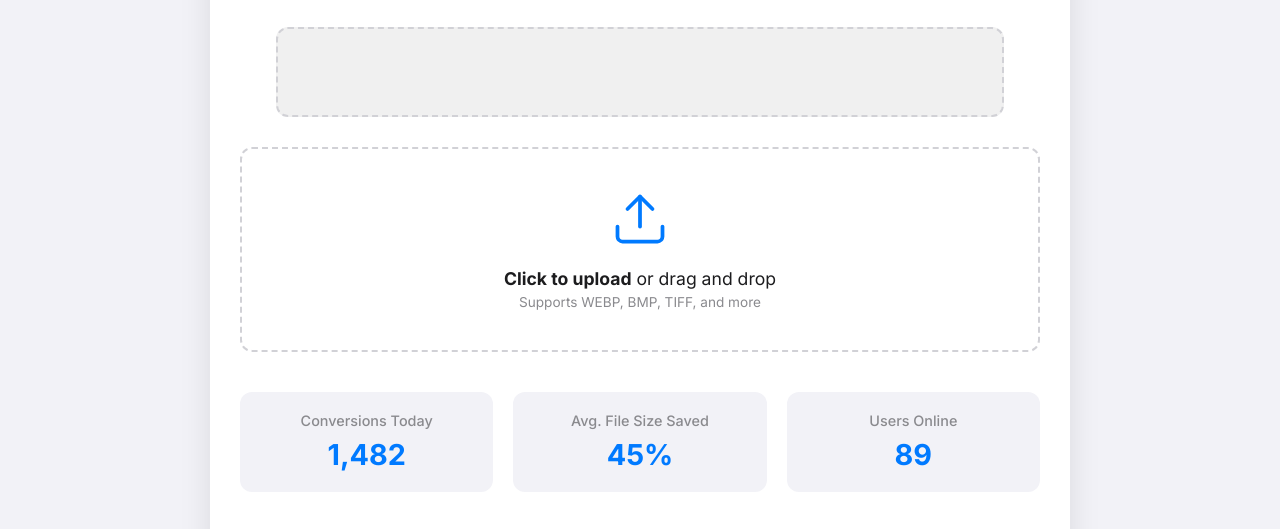
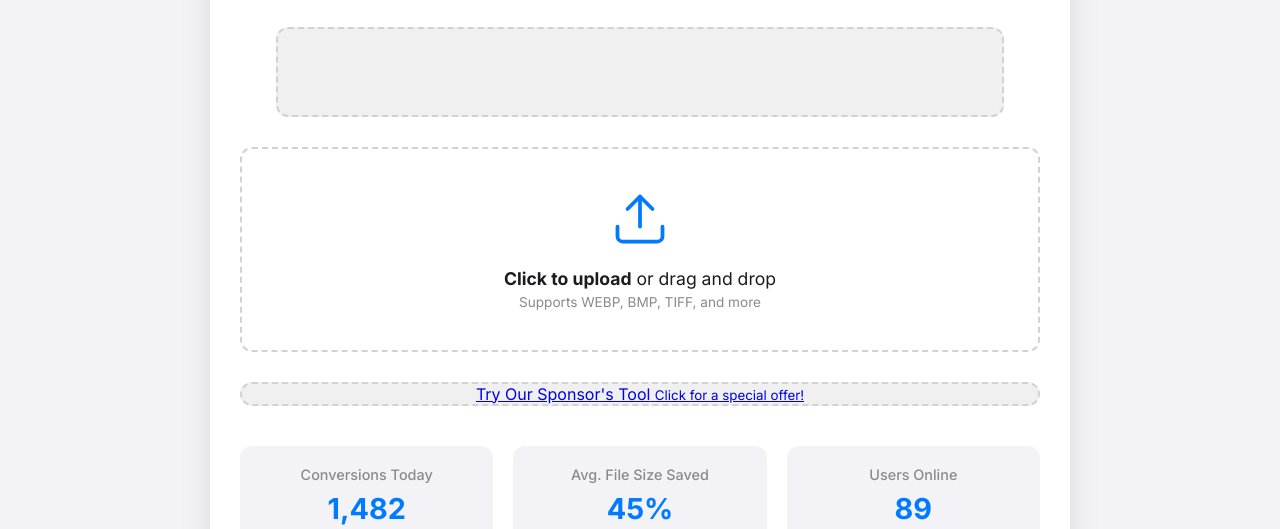
Before and after one commit to rkmatrial26-lang/image-converter, a plain HTML site: page index.html in a window 1280 px wide. Shown: the part 269-798 px from the top of the page. Drawn offline with Linux system fonts and the light colour scheme.

Commit message:
index.html

```diff
--- a/index.html
+++ b/index.html
@@ -77,6 +77,12 @@
                 </div>
             </div>
 
+            <div class="ad-placeholder ad-smartlink-banner">
+                <a href="https://www.revenuecpmgate.com/fcr44zjbxx?key=7c75a467eacaf805dcde7cb877f03180" target="_blank" class="smartlink-ad-btn">
+                    <span>Try Our Sponsor's Tool</span>
+                    <small>Click for a special offer!</small>
+                </a>
+            </div>
             <section class="dashboard-section">
                 <div class="stat-card">
                     <h4>Conversions Today</h4>
```
